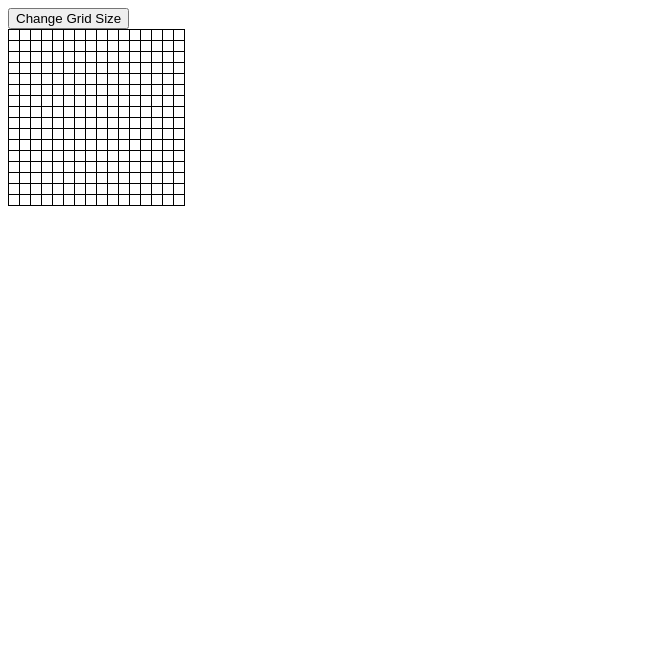
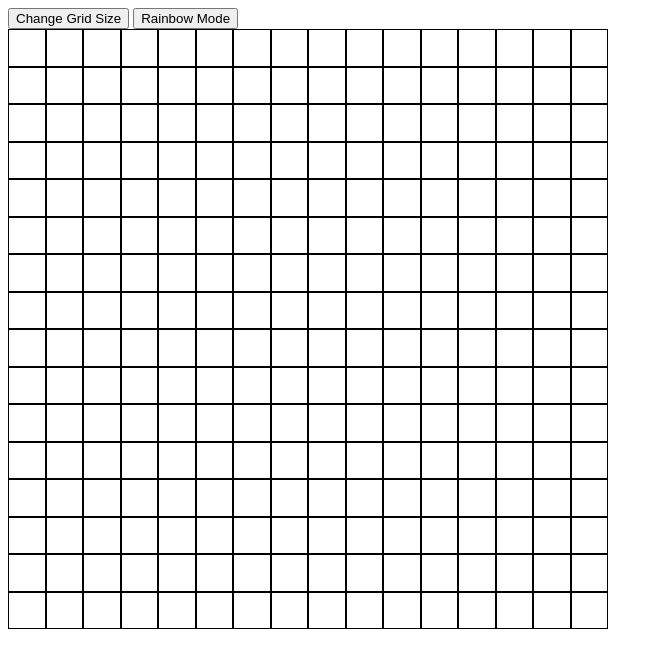
Before and after one commit to dekaratas/etch-a-sketch, a plain HTML site: page index.html in a window 1280 px wide. Shown: the whole page, without its empty margins (0-663 px from the left). Drawn offline with Linux system fonts and the light colour scheme.

Commit message:
Keep the box size regardless of amount of grid items

```diff
--- a/index.html
+++ b/index.html
@@ -11,6 +11,7 @@
 
 	<body>
 		<button id="sizeBtn">Change Grid Size</button>
+		<button id="rainbowBtn">Rainbow Mode</button>
 	</body>
 
 </html>
--- a/script.js
+++ b/script.js
@@ -16,16 +16,14 @@ makeGrid(gridSize);
 function makeGrid(size) {
 	let theGrid = document.createElement("div");
 	theGrid.setAttribute("class", "myGrid");
-	theGrid.style.gridTemplateColumns = `repeat(${size}, 11px)`;
-	theGrid.style.gridTemplateRows = `repeat(${size}, 11px)`;
+	theGrid.style.gridTemplateColumns = `repeat(${size}, minmax(0, 1fr))`;
+	theGrid.style.gridTemplateRows = `repeat(${size}, minmax(0, 1fr))`;
 	myBody.appendChild(theGrid);
 	for (let i=0; i<size; i++) {
 		for (let j=0; j<size; j++) {
 			const div = document.createElement("div");
 			div.setAttribute("class", "gridSpace");
-			div.style.width="10px";
-			div.style.height="10px";
-			div.style.border="1px solid black";
+
 			theGrid.appendChild(div);
 		}
 	}
@@ -40,7 +38,7 @@ changeGrid.addEventListener("click", () => {
 	if (newSize != null) {
 	while(newSize<2 || newSize>100) {
 		alert("Grid size must be in the range 2-100");
-		newSize = prompt("What grid size do you prefer");
+		newSize = null;
 	}
 	console.log("Button works");
 	let toRemove = document.querySelector(".myGrid");
--- a/style.css
+++ b/style.css
@@ -1,13 +1,16 @@
 .myGrid {
+  width: 600px;
+  height: 600px;
   display: grid;
-  grid-template-columns: repeat(16, 11px);
-  grid-template-rows: repeat(16, 11px);
+  grid-template-columns: repeat(16, 1fr);
+  grid-template-rows: repeat(16, 1fr);
   grid-gap: 0;
 }
 
 .gridSpace {
 	background-color: white;
 	transition: 0s 180s;
+  border: 1px solid black;
 }
 
 .gridSpace:hover {
```
